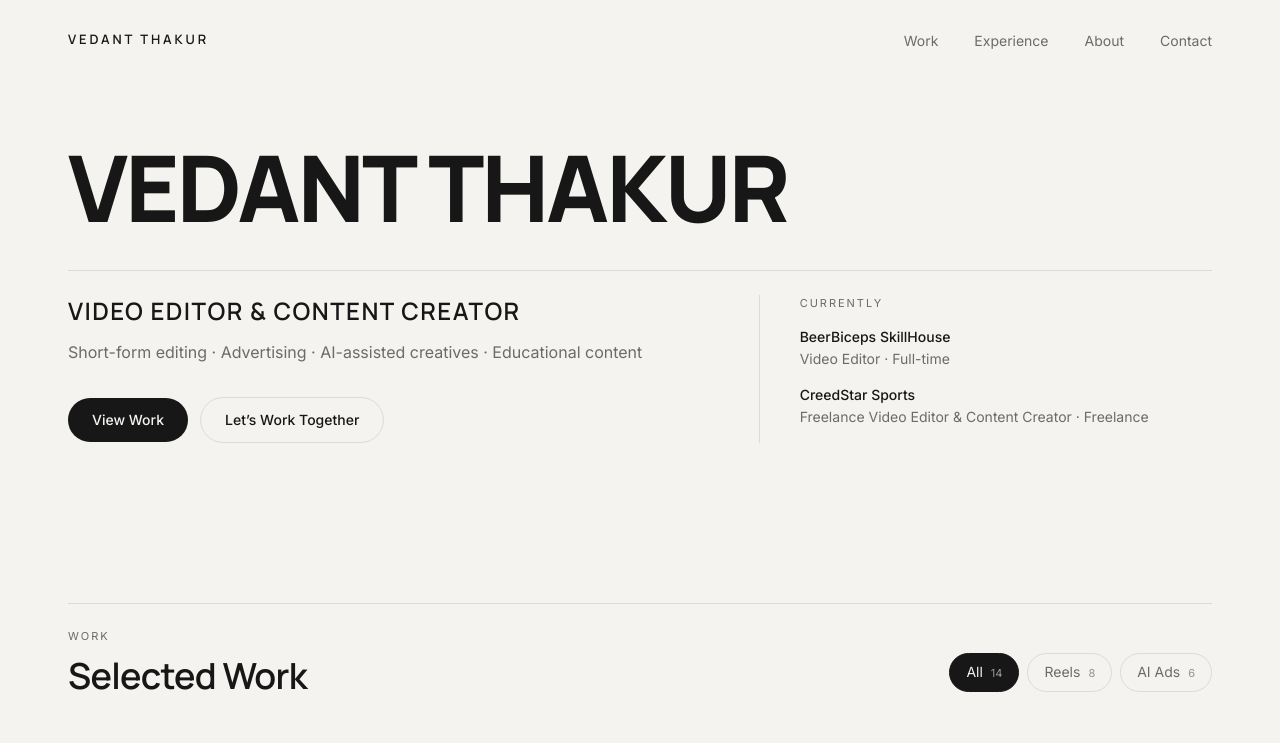
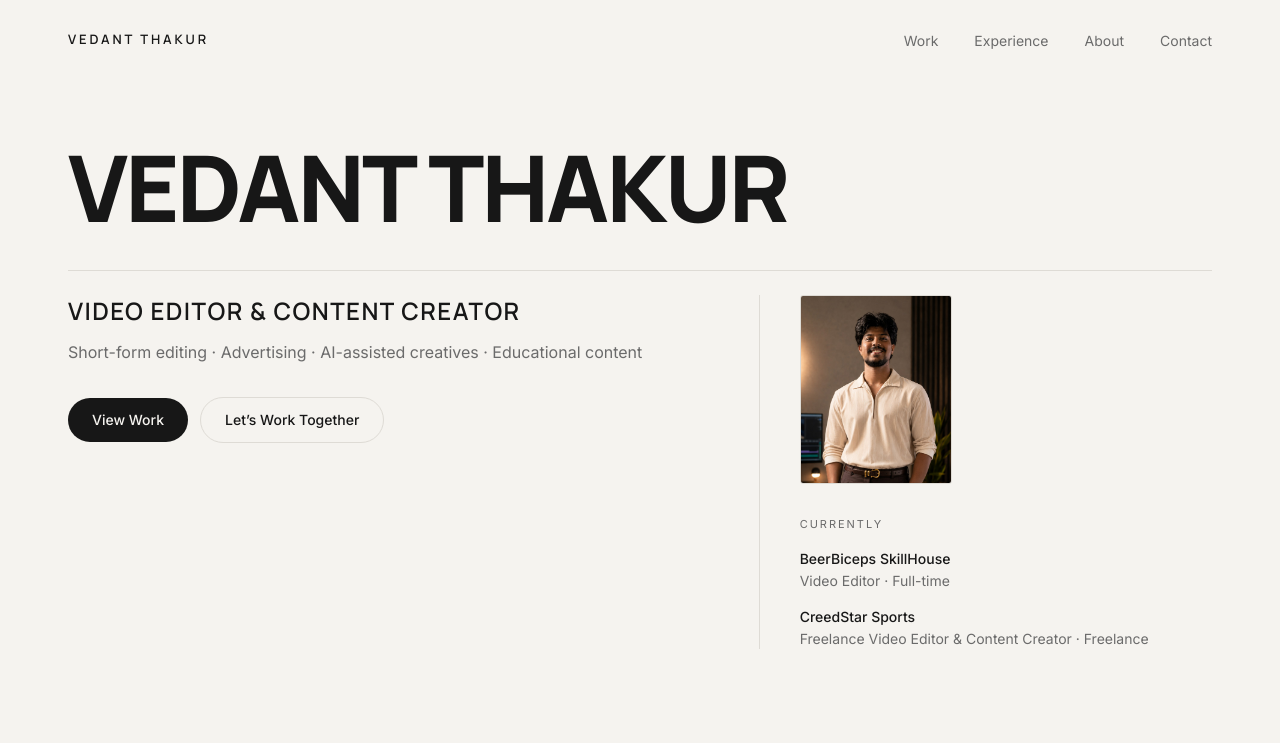
Before and after one commit to LoboSparta/Vedant-Portfolio, a Next.js app: page / in a window 1280 px wide. Shown: the top 743 px of the page. Built offline with nearby package versions, Linux system fonts and the light colour scheme.

Commit message:
Add files via upload

```diff
--- a/components/Footer.tsx
+++ b/components/Footer.tsx
@@ -1,7 +1,8 @@
-import { profile } from "@/data/site";
+import { contact, profile } from "@/data/site";
 
 export default function Footer() {
   const year = new Date().getFullYear();
+  const links = contact.filter((item) => item.href !== "" && item.value !== "");
 
   return (
     <footer className="border-t border-line">
@@ -9,6 +10,29 @@ export default function Footer() {
         <p className="font-display text-sm font-semibold uppercase tracking-[0.18em] text-ink">
           {profile.name}
         </p>
+
+        {/* Compact contact links — kept quiet, same list as the Contact section. */}
+        {links.length > 0 && (
+          <ul className="flex flex-wrap items-center gap-x-5 gap-y-2">
+            {links.map((item) => (
+              <li key={item.label}>
+                <a
+                  href={item.href}
+                  target={item.href.startsWith("http") ? "_blank" : undefined}
+                  rel={
+                    item.href.startsWith("http")
+                      ? "noreferrer noopener"
+                      : undefined
+                  }
+                  className="text-sm text-muted transition-colors duration-200 hover:text-ink"
+                >
+                  {item.label}
+                </a>
+              </li>
+            ))}
+          </ul>
+        )}
+
         <p className="text-sm text-muted">
           {profile.title} · © {year}
         </p>
--- a/components/Hero.tsx
+++ b/components/Hero.tsx
@@ -1,3 +1,4 @@
+import Image from "next/image";
 import Reveal from "./Reveal";
 import { experience, profile } from "@/data/site";
 
@@ -37,9 +38,22 @@ export default function Hero() {
               </div>
             </div>
 
-            {/* Current roles — factual, keeps the hero short and useful. */}
+            {/* Portrait + current roles — factual, keeps the hero short and useful. */}
             <div className="md:col-span-5 md:border-l md:border-line md:pl-10">
-              <p className="label">Currently</p>
+              {/* Deliberately small: it should sit beside the work, not above it. */}
+              <div className="w-[136px] overflow-hidden rounded-[3px] border border-line bg-card sm:w-[152px]">
+                <Image
+                  src="/images/vedant-thakur.jpg"
+                  alt={profile.portraitAlt}
+                  width={1000}
+                  height={1250}
+                  sizes="152px"
+                  priority
+                  className="h-auto w-full object-cover"
+                />
+              </div>
+
+              <p className="label mt-8">Currently</p>
               <ul className="mt-4 space-y-4">
                 {experience.map((item) => (
                   <li key={item.company}>
--- a/data/site.ts
+++ b/data/site.ts
@@ -13,6 +13,8 @@ export const profile = {
   positioning:
     "Short-form editing · Advertising · AI-assisted creatives · Educational content",
   location: "India",
+  /** Alt text for the hero portrait (public/images/vedant-thakur.jpg). */
+  portraitAlt: "Portrait of Vedant Thakur",
 } as const;
 
 export const navLinks = [
@@ -121,10 +123,23 @@ export interface ContactLink {
 }
 
 export const contact: ContactLink[] = [
-  { label: "Email", value: "", href: "" }, // e.g. value: "you@email.com", href: "mailto:you@email.com"
-  { label: "LinkedIn", value: "", href: "" }, // e.g. value: "linkedin.com/in/handle", href: "https://..."
-  { label: "Instagram", value: "", href: "" }, // e.g. value: "@handle", href: "https://instagram.com/handle"
-  { label: "YouTube", value: "", href: "" }, // e.g. value: "youtube.com/@handle", href: "https://..."
+  {
+    label: "Email",
+    value: "vedantrthakur27@gmail.com",
+    href: "mailto:vedantrthakur27@gmail.com",
+  },
+  {
+    label: "LinkedIn",
+    value: "linkedin.com/in/vedant-thakur-027d",
+    href: "https://www.linkedin.com/in/vedant-thakur-027d",
+  },
+  {
+    label: "Phone",
+    value: "+91 93729 13003",
+    href: "tel:+919372913003",
+  },
+  // To add more (Instagram, YouTube, …) copy the shape above. An entry left
+  // with empty strings will render as a clearly marked placeholder instead.
 ];
 
 /** Used for metadata / Open Graph. Replace once you know the live URL. */
```
Also changed, not shown: public/images/vedant-thakur.jpg (added).
